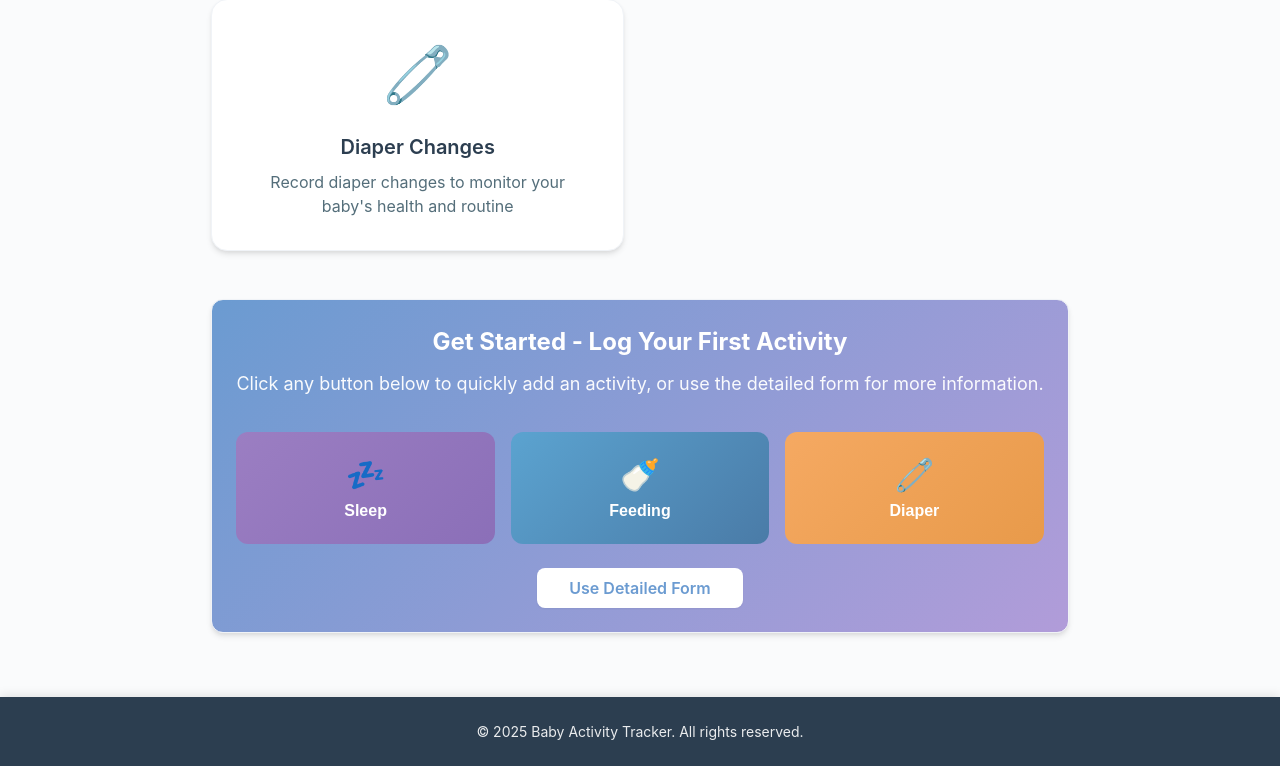
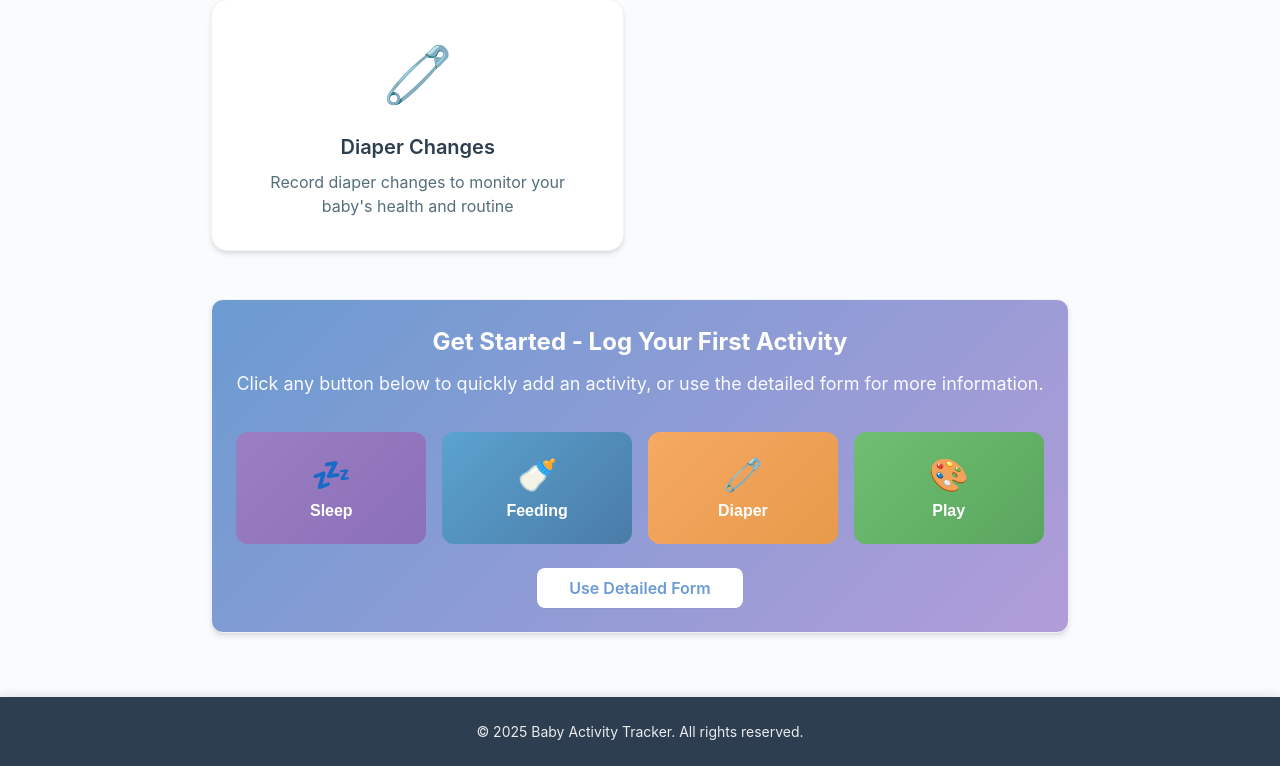
Before and after one commit to wanag/Baby-Activity-Tracking-website, a FastAPI app: page / in a window 1280 px wide. Shown: the part 581-1347 px from the top of the page. Run offline with FastAPI, Linux system fonts and the light colour scheme; data that the repository does not hold is empty.

```diff
--- a/static/css/style.css
+++ b/static/css/style.css
@@ -14,6 +14,7 @@
     --color-sleep: #9B7EC2;          /* Lavender purple */
     --color-feeding: #5BA3D0;        /* Sky blue */
     --color-diaper: #F5A962;         /* Soft orange */
+    --color-play: #6FBF73;           /* Soft green */
 
     --color-success: #6FBF73;        /* Soft green */
     --color-danger: #E76F6F;         /* Soft red */
@@ -480,6 +481,10 @@ main {
     background: linear-gradient(135deg, var(--color-diaper) 0%, #E89A4A 100%);
 }
 
+.play-btn {
+    background: linear-gradient(135deg, var(--color-play) 0%, #5AA55E 100%);
+}
+
 /* ============================================
    Activity Stats
    ============================================ */
@@ -556,6 +561,10 @@ main {
     border-left-color: var(--color-diaper);
 }
 
+.activity-card.play {
+    border-left-color: var(--color-play);
+}
+
 .activity-header {
     display: flex;
     justify-content: space-between;
@@ -586,6 +595,10 @@ main {
 
 .activity-card.diaper .activity-type-badge {
     background: linear-gradient(135deg, var(--color-diaper) 0%, #E89A4A 100%);
+}
+
+.activity-card.play .activity-type-badge {
+    background: linear-gradient(135deg, var(--color-play) 0%, #5AA55E 100%);
 }
 
 .activity-actions {
--- a/templates/activity_form.html
+++ b/templates/activity_form.html
@@ -16,6 +16,7 @@
                 <option value="sleep" {% if activity and activity.activity_type == 'sleep' %}selected{% endif %}>💤 Sleep</option>
                 <option value="feeding" {% if activity and activity.activity_type == 'feeding' %}selected{% endif %}>🍼 Feeding</option>
                 <option value="diaper" {% if activity and activity.activity_type == 'diaper' %}selected{% endif %}>🧷 Diaper Change</option>
+                <option value="play" {% if activity and activity.activity_type == 'play' %}selected{% endif %}>🎨 Play</option>
             </select>
             <small class="form-help">Choose the type of activity you want to track</small>
         </div>
--- a/templates/dashboard.html
+++ b/templates/dashboard.html
@@ -35,17 +35,21 @@
         <h2>Get Started - Log Your First Activity</h2>
         <p class="quick-add-description">Click any button below to quickly add an activity, or use the detailed form for more information.</p>
         <div class="quick-add-buttons">
-            <button class="quick-btn sleep-btn" onclick="quickAdd('sleep')">
+            <button class="quick-btn sleep-btn" onclick="quickAdd('sleep')" aria-label="Log sleep activity">
                 <span class="btn-icon">💤</span>
                 <span class="btn-text">Sleep</span>
             </button>
-            <button class="quick-btn feeding-btn" onclick="quickAdd('feeding')">
+            <button class="quick-btn feeding-btn" onclick="quickAdd('feeding')" aria-label="Log feeding activity">
                 <span class="btn-icon">🍼</span>
                 <span class="btn-text">Feeding</span>
             </button>
-            <button class="quick-btn diaper-btn" onclick="quickAdd('diaper')">
+            <button class="quick-btn diaper-btn" onclick="quickAdd('diaper')" aria-label="Log diaper change">
                 <span class="btn-icon">🧷</span>
                 <span class="btn-text">Diaper</span>
+            </button>
+            <button class="quick-btn play-btn" onclick="quickAdd('play')" aria-label="Log play activity">
+                <span class="btn-icon">🎨</span>
+                <span class="btn-text">Play</span>
             </button>
         </div>
         <a href="/add" class="btn-detailed">Use Detailed Form</a>
@@ -83,15 +87,15 @@
                 <span class="btn-icon">🧷</span>
                 <span class="btn-text">Diaper</span>
             </button>
+            <button class="quick-btn play-btn" onclick="quickAdd('play')" aria-label="Log play activity">
+                <span class="btn-icon">🎨</span>
+                <span class="btn-text">Play</span>
+            </button>
         </div>
     </div>
 
     <!-- Activity Statistics -->
     <div class="activity-stats">
-        <div class="stat-card">
-            <span class="stat-number">{{ activities|length }}</span>
-            <span class="stat-label">Total Activities</span>
-        </div>
         <div class="stat-card">
             <span class="stat-number">{{ activities|selectattr('activity_type', 'equalto', 'sleep')|list|length }}</span>
             <span class="stat-label">Sleep Sessions</span>
@@ -104,6 +108,10 @@
             <span class="stat-number">{{ activities|selectattr('activity_type', 'equalto', 'diaper')|list|length }}</span>
             <span class="stat-label">Diaper Changes</span>
         </div>
+        <div class="stat-card">
+            <span class="stat-number">{{ activities|selectattr('activity_type', 'equalto', 'play')|list|length }}</span>
+            <span class="stat-label">Play Sessions</span>
+        </div>
     </div>
 
     <!-- Dashboard Header with Tabs -->
@@ -114,6 +122,7 @@
             <button class="filter-btn" data-filter="sleep" role="tab" aria-selected="false" aria-controls="activities-panel">💤 Sleep</button>
             <button class="filter-btn" data-filter="feeding" role="tab" aria-selected="false" aria-controls="activities-panel">🍼 Feeding</button>
             <button class="filter-btn" data-filter="diaper" role="tab" aria-selected="false" aria-controls="activities-panel">🧷 Diaper</button>
+            <button class="filter-btn" data-filter="play" role="tab" aria-selected="false" aria-controls="activities-panel">🎨 Play</button>
         </div>
     </div>
 
@@ -123,7 +132,7 @@
         <article class="activity-card {{ activity.activity_type }}" data-type="{{ activity.activity_type }}">
             <div class="activity-header">
                 <span class="activity-type-badge">
-                    {% if activity.activity_type == 'sleep' %}💤{% elif activity.activity_type == 'feeding' %}🍼{% else %}🧷{% endif %}
+                    {% if activity.activity_type == 'sleep' %}💤{% elif activity.activity_type == 'feeding' %}🍼{% elif activity.activity_type == 'diaper' %}🧷{% elif activity.activity_type == 'play' %}🎨{% else %}📝{% endif %}
                     {{ activity.activity_type|title }}
                 </span>
                 <div class="activity-actions">
```
Also changed, not shown: routers/activities.py (+16 -0 lines), templates/analytics.html (+38 -1 lines), templates/timeline.html (+4 -3 lines).
